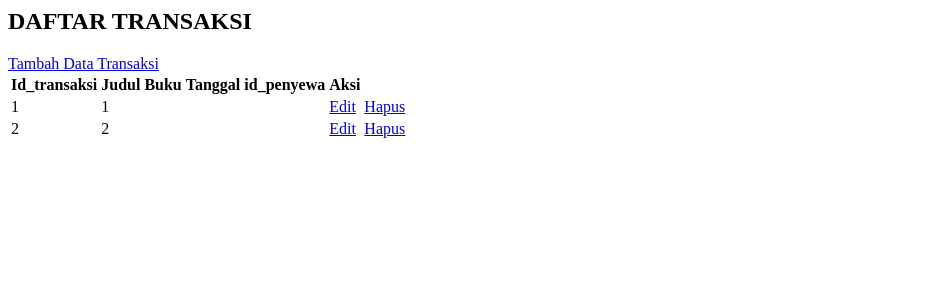
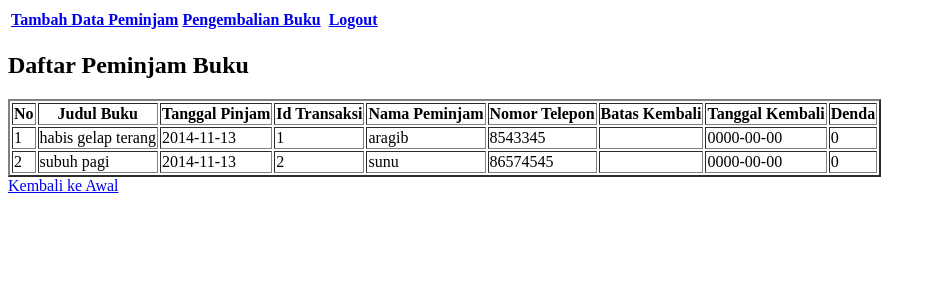
Before and after one commit to webLanjutA2-2014/quiz3.2, a PHP site: page /transaksi.php in a window 1280 px wide. Shown: the top 300 px of the page, without its empty margins (0-936 px from the left). Run offline with PHP 8.4, Linux system fonts and the light colour scheme; a user stored in the database is signed in; data comes from the database, SQL or seed files in the repository; data that the repository does not hold is empty.

Commit message:
18-04045

```diff
--- a/transaksi.php
+++ b/transaksi.php
@@ -1,54 +1,57 @@
 <html>
 <head>
-	<title>Daftar Transaksi</title>
+<title>Daftar Peminjaman</title>
 </head>
 <body>
+<table><tr>
+	<th><a href="tambah_peminjam.php" align="right">Tambah Data Peminjam</a></th>
+	<th><a href="pengembalian.php" align="right">Pengembalian Buku</a></th>
+	<th><th><a href="logout.php" align="right">Logout</a></th></th>
+</tr></table>
 <?php
+require('koneksi.php');
+session_start();
+if(isset($_SESSION['login']) && ($_SESSION['login'] == 1)){
+	echo "<h2>Daftar Peminjam Buku</h2>";
+	?>
+	<table border="2"><tr>
+		<th>No</th>
+		<th>Judul Buku</th>
+		<th>Tanggal Pinjam</th>
+		<th>Id Transaksi</th>
+		<th>Nama Peminjam</th>
+		<th>Nomor Telepon</th>
+		<th>Batas Kembali</th>
+		<th>Tanggal Kembali</th>
+		<th>Denda</th>
+	</tr>
 
-	//konfigurasi database
-	$host = 'localhost';
-	$dbname = 'persewaan';
-	$user = 'root';
-	$pass = '';
-
-	//membuat koneksi ke database
-	$con = mysqli_connect($host, $user, $pass, $dbname);
-	//cek ada kesalahan koneksi atau tidak?
-	if (mysqli_connect_errno()) {
-		echo "Koneksi Error : " . mysqli_connect_error();
-	}
-
-	//membuat query
-	$query = mysqli_query($con, "SELECT * FROM transaksi");
-
-	//mengambil data hasil query dan menampilkannya
-
-	echo "<h2>DAFTAR TRANSAKSI</h2>";
-	?>
-	<a href="tambahtransaksi.php">Tambah Data Transaksi</a>
-	<table><tr>
-		<th>Id_transaksi</th>
-		<th>Judul Buku</th>
-		<th>Tanggal</th>
-		<th>id_penyewa</th>
-		<th colspan="2">Aksi</th>
-	</tr>
 	<?php
-	$i = 1;
-	while ($data = mysqli_fetch_assoc($query)) {
+	$i=1;
+	$query= mysqli_query($con, "SELECT * From transaksi");
+	while ($data =mysqli_fetch_assoc($query)){
 		echo "<tr>";
 		echo "<td>".$i."</td>";
+		echo "<td>".$data['judul_buku']."</td>";
+		echo "<td>".$data['tanggal_pinjam']."</td>";
 		echo "<td>".$data['id_transaksi']."</td>";
-		echo "<td>".$data['judul']."</td>";
-		echo "<td>".$data['tanggal']."</td>";
-		echo "<td><a href=\"edittransaksi.php?id=".$data['id']."\">Edit</a><td>";
-		echo "<td><a href=\"hapustransaksi.php?id="
-			.$data['id']."\"
-			onclick=\"alert('Anda Akan Menghapus Data pengguna!')\"> Hapus</a><td>";
-		echo "</tr>";
+		echo "<td>".$data['nama_pelanggan']."</td>";
+		echo "<td>".$data['no_telepon']."</td>";
+		echo "<td>".$data['batas_kembali']."</td>";
+		echo "<td>".$data['tanggal_kembali']."</td>";
+		echo "<td>".$data['denda']."</td>";
 		$i++;
 	}
-	?>
-	</table>
+?>
+</table>
+<tr>
+	<td><a href="index.php">Kembali ke Awal</a></td>
+</tr>
 </body>
 </html>
+
+<?php
+	}else{
+		header('location:login.php');
+	}
+?>
```
